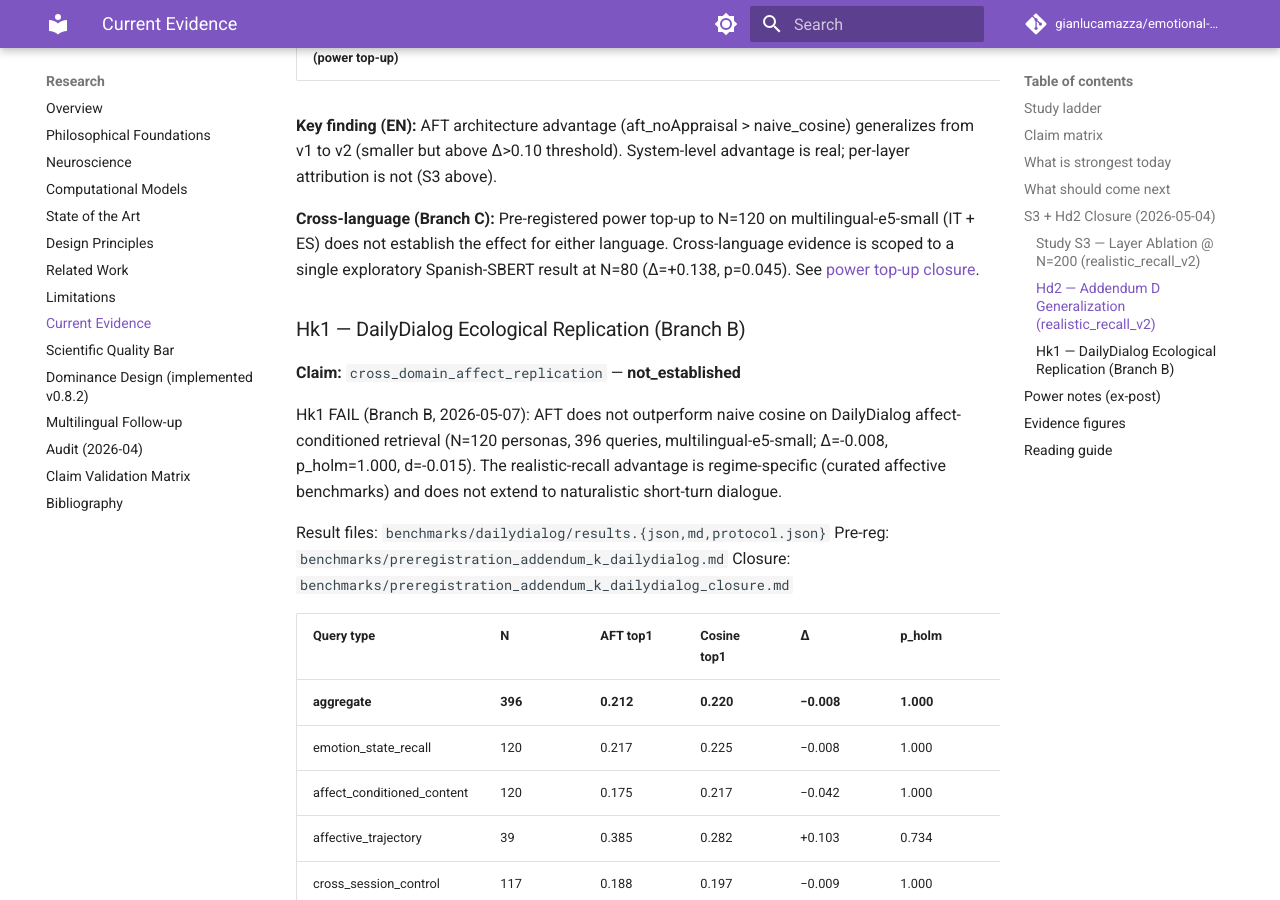
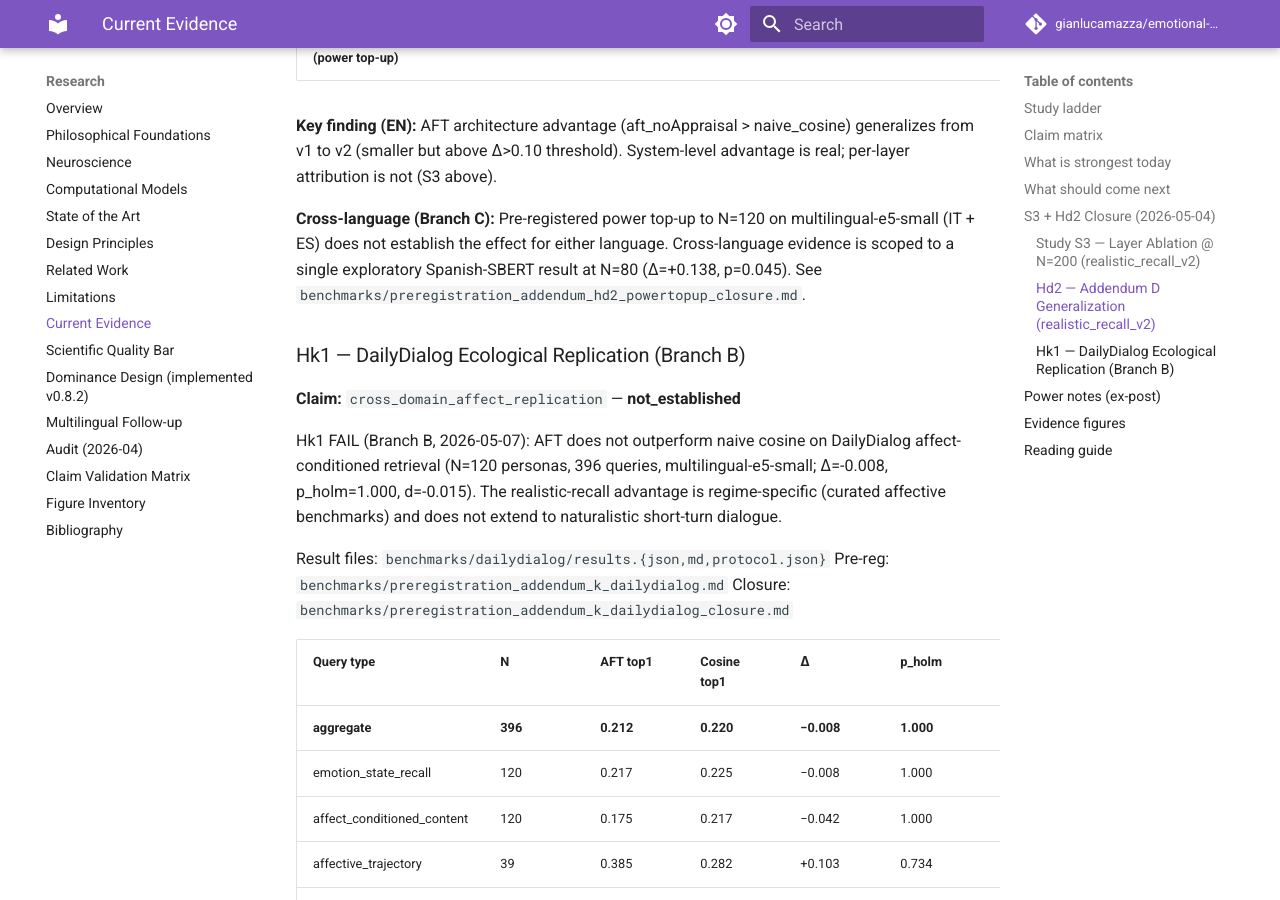
Before and after one commit to gianlucamazza/emotional-memory, an MkDocs documentation site: the page built from docs/research/09_current_evidence.md, in a window 1280 px wide and 900 px high, scrolled down 8177 px. Built offline with MkDocs 1.6.1 and Material for MkDocs 9.7.7, drawn with Linux system fonts in a browser that asks for light colours; comment, search, counter and statistics services are not loaded.

Commit message:
fix(docs): resolve mkdocs strict-mode warnings
Convert 3 broken cross-directory hyperlinks (benchmarks/ referenced from
docs/research/) to inline code — mkdocs cannot resolve paths outside
the docs directory.  Add figure_inventory.md to nav to silence INFO notice.

Co-Authored-By: Claude Sonnet 4.6 <noreply@anthropic.com>

```diff
--- a/docs/research/09_current_evidence.md
+++ b/docs/research/09_current_evidence.md
@@ -165,8 +165,7 @@ advantage is real; per-layer attribution is not (S3 above).
 **Cross-language (Branch C):** Pre-registered power top-up to N=120 on
 multilingual-e5-small (IT + ES) does not establish the effect for either language.
 Cross-language evidence is scoped to a single exploratory Spanish-SBERT result at
-N=80 (Δ=+0.138, p=0.045). See
-[power top-up closure](../../benchmarks/preregistration_addendum_hd2_powertopup_closure.md).
+N=80 (Δ=+0.138, p=0.045). See `benchmarks/preregistration_addendum_hd2_powertopup_closure.md`.
 
 ### Hk1 — DailyDialog Ecological Replication (Branch B)
 
--- a/mkdocs.yml
+++ b/mkdocs.yml
@@ -94,6 +94,7 @@ nav:
     - Multilingual Follow-up: research/12_multilingual_followup.md
     - Audit (2026-04): research/audit_2026-04.md
     - Claim Validation Matrix: research/claim_validation_matrix.md
+    - Figure Inventory: research/figure_inventory.md
     - Bibliography: research/06_bibliography.md
   - Blog:
     - April 2026 Kickoff: blog/2026-04-kickoff.md
```
Also changed, not shown: docs/research/08_limitations.md (+1 -2 lines), docs/research/12_multilingual_followup.md (+1 -1 lines).
